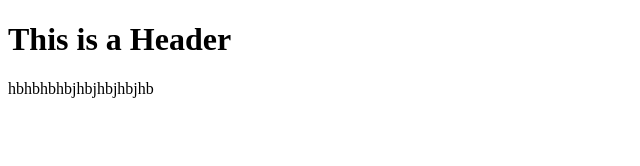
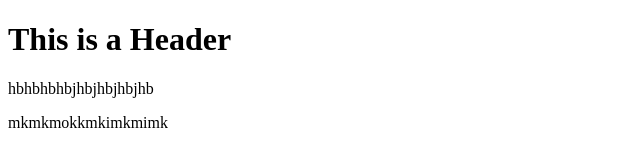
Before and after one commit to berkaygumus32/git-test, a plain HTML site: page index.html in a window 1280 px wide. Shown: the whole page, without its empty margins (0-640 px from the left). Drawn offline with Linux system fonts and the light colour scheme.

Commit message:
Third commit

```diff
--- a/index.html
+++ b/index.html
@@ -3,5 +3,6 @@
     <body>
         <h1>This is a Header</h1>
         <p>hbhbhbhbjhbjhbjhbjhb</p>
+        <p>mkmkmokkmkimkmimk</p>
     </body>
 </html>
```
